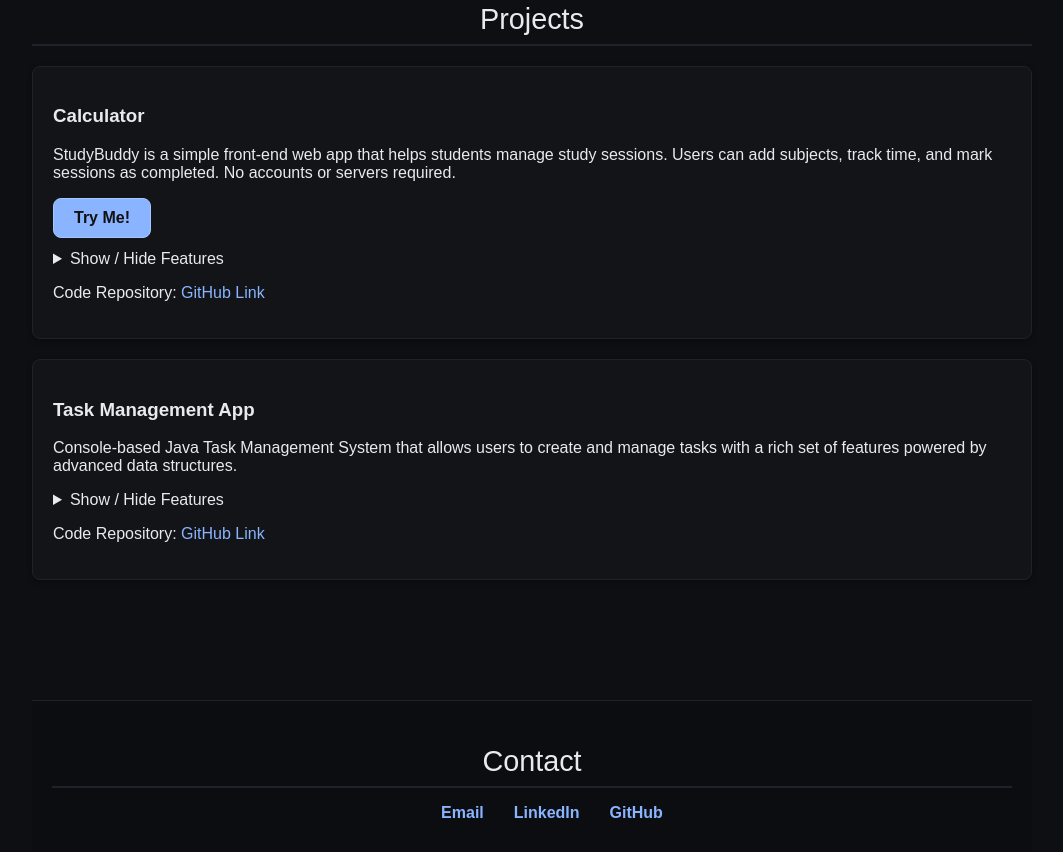
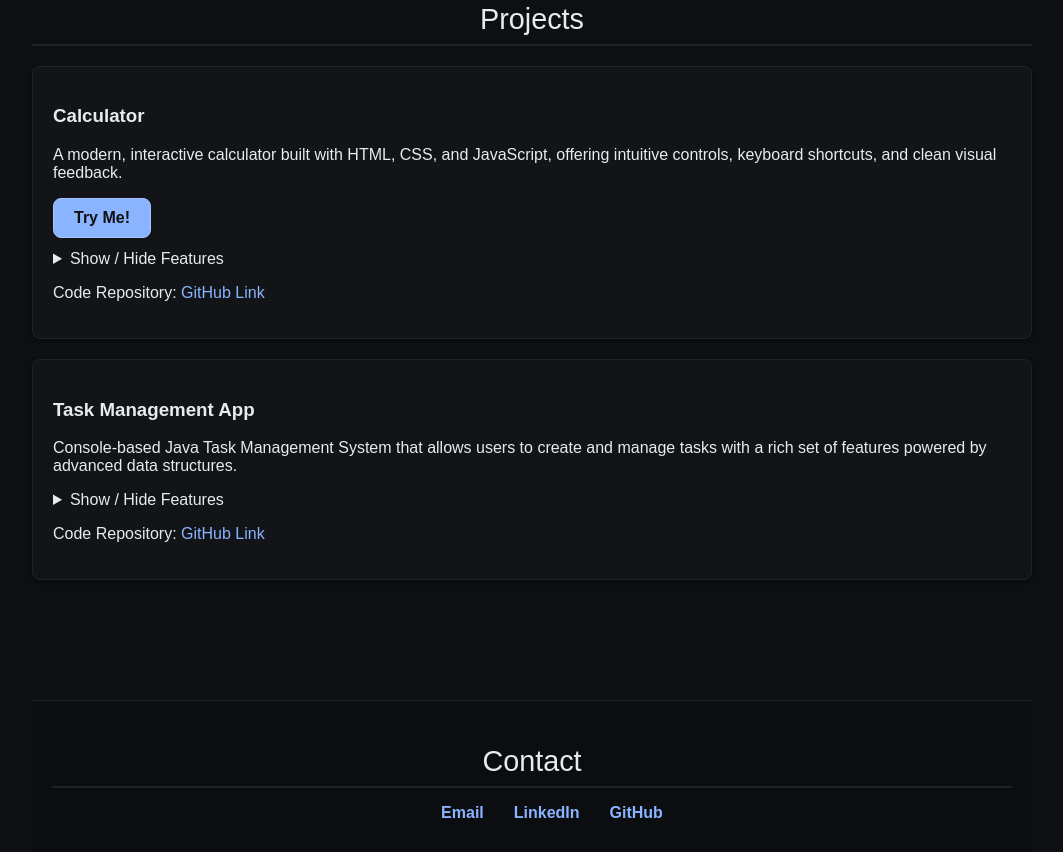
Before and after one commit to jasant753/CSC317, a plain HTML site: page assignments/4/index.html in a window 1280 px wide. Shown: the part 771-1623 px from the top of the page, without its empty margins (108-1171 px from the left). Drawn offline with Linux system fonts and the light colour scheme.

Commit message:
Improved readability of project features list and fixed incorrect calculator summary

```diff
--- a/assignments/4/index.html
+++ b/assignments/4/index.html
@@ -76,9 +76,8 @@
             <article class="project">
                 <h3 class="project-title">Calculator</h3>
                 <p class="project-summary">
-                    StudyBuddy is a simple front-end web app that helps students manage study sessions.
-                    Users can add subjects, track time, and mark sessions as completed.
-                    No accounts or servers required.
+                    A modern, interactive calculator built with HTML, CSS, and JavaScript, offering intuitive controls,
+                    keyboard shortcuts, and clean visual feedback.
                 </p>
                 <a href="calculator.html" class="calc-btn">Try Me!</a>
                 <details class="project-details">
--- a/assignments/4/styles/styles.css
+++ b/assignments/4/styles/styles.css
@@ -258,6 +258,9 @@ body.site {
 .project-list {
     text-align: left;
 }
+.project .list li {
+    margin-bottom: 10px;
+}
 
 .site-footer {
     background-color: var(--footer-bg);
```
